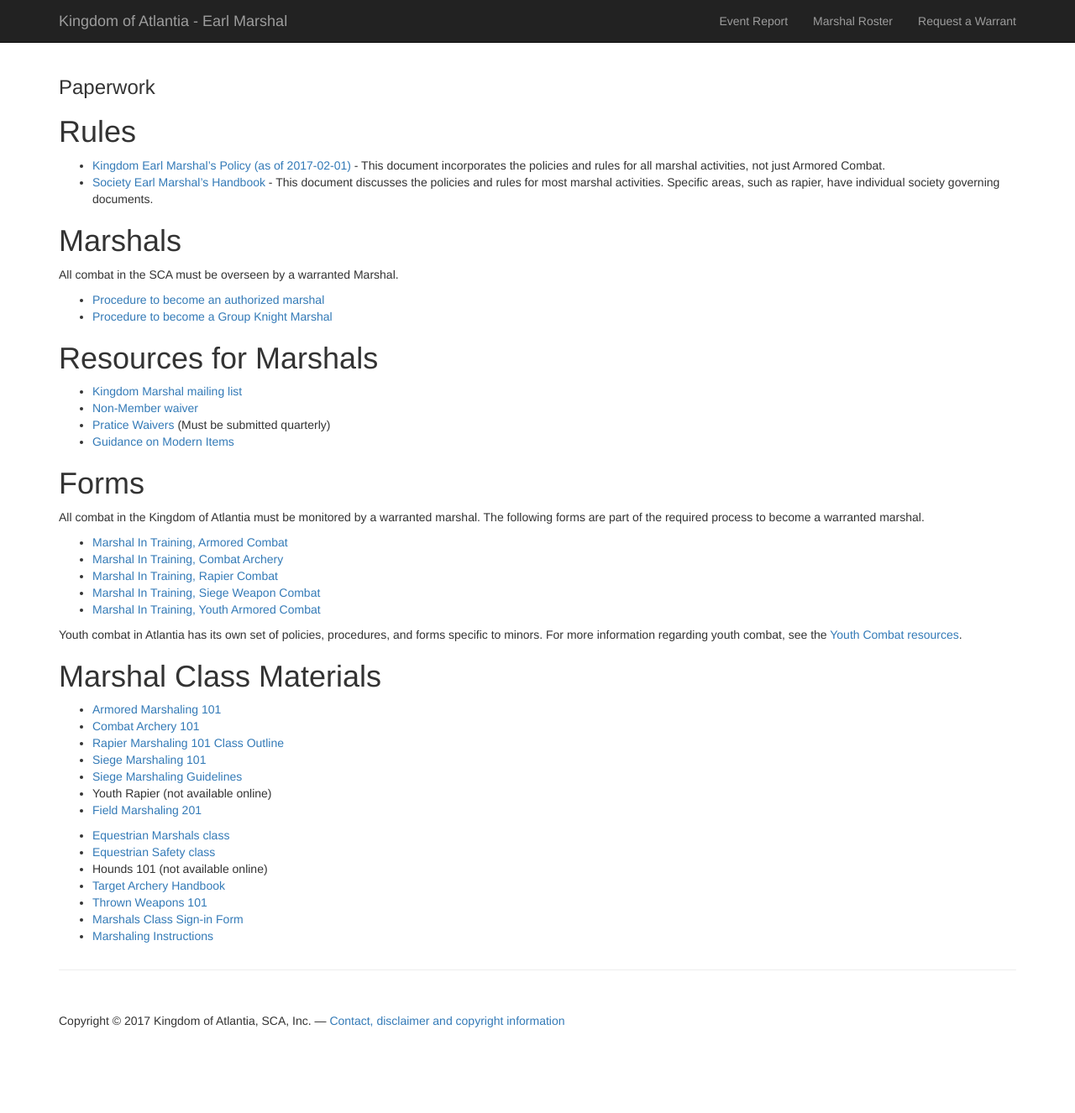
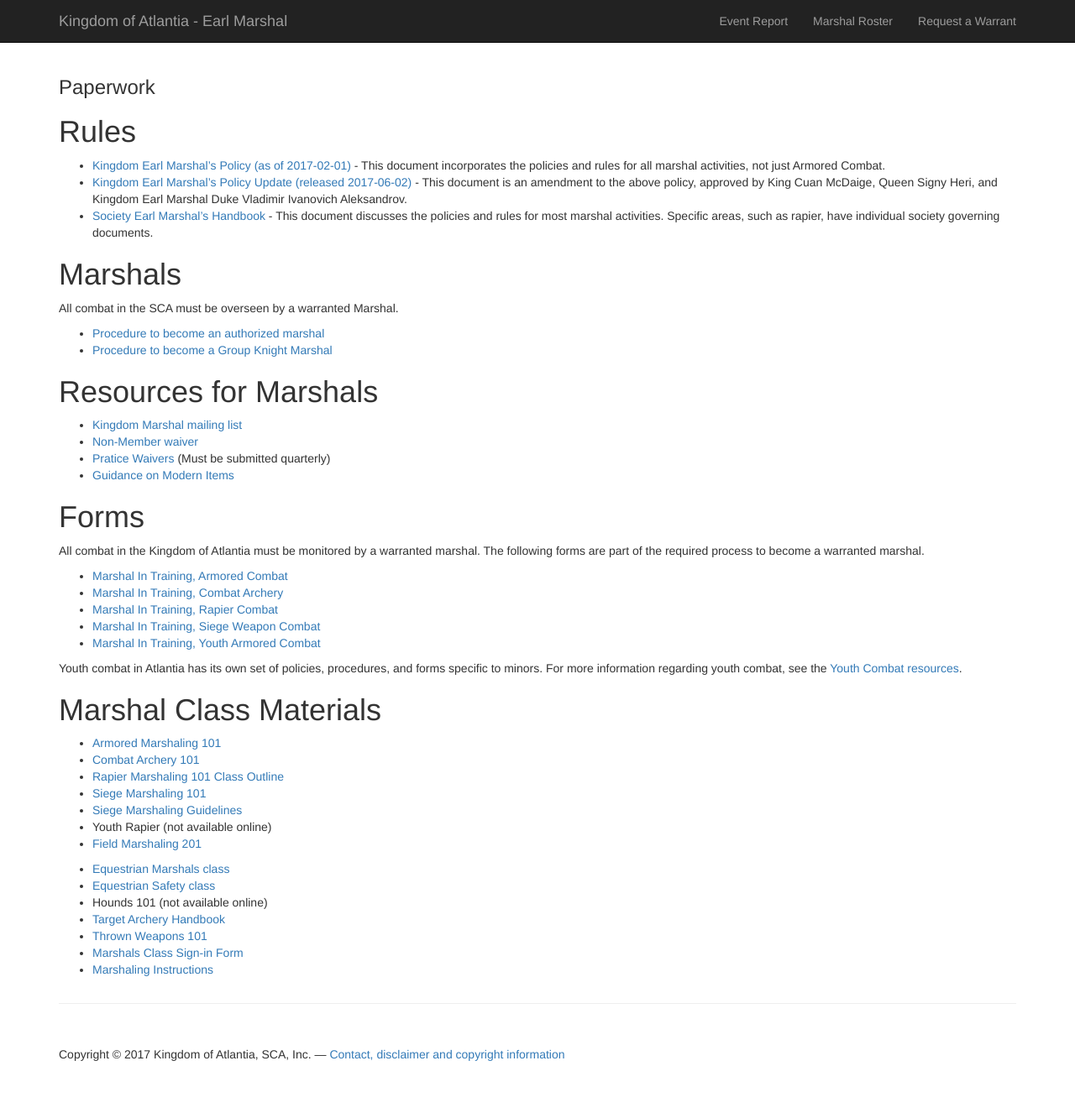
Before and after one commit to academie-de-espee/earl-marshal, a Jekyll site: the page built from paperwork.md, in a window 1280 px wide. Shown: the whole page at 84% size. Built offline with Jekyll 4.4.1, drawn with Linux system fonts in a browser that asks for light colours; before the commit the page ends 1286 px from its top, so only the background shows below that.

Commit message:
add latest changes from vlad

```diff
--- a/paperwork.md
+++ b/paperwork.md
@@ -5,6 +5,7 @@ layout: default
 
 # Rules
 * [Kingdom Earl Marshal's Policy (as of 2017-02-01)](/documents/Earl-Marshal-policy-2017-02-01.pdf) - This document incorporates the policies and rules for all marshal activities, not just Armored Combat.
+* [Kingdom Earl Marshal's Policy Update (released 2017-06-02)](/documents/Earl-Marshal-policy-changes-2017-06-02.pdf) - This document is an amendment to the above policy, approved by King Cuan McDaige, Queen Signy Heri, and Kingdom Earl Marshal Duke Vladimir Ivanovich Aleksandrov.
 * [Society Earl Marshal's Handbook](http://www.sca.org/officers/marshal/docs/marshal_handbook.pdf) - This document discusses the policies and rules for most marshal activities.  Specific areas, such as rapier, have individual society governing documents.
 
 # Marshals
```
Also changed, not shown: 1 other file.
